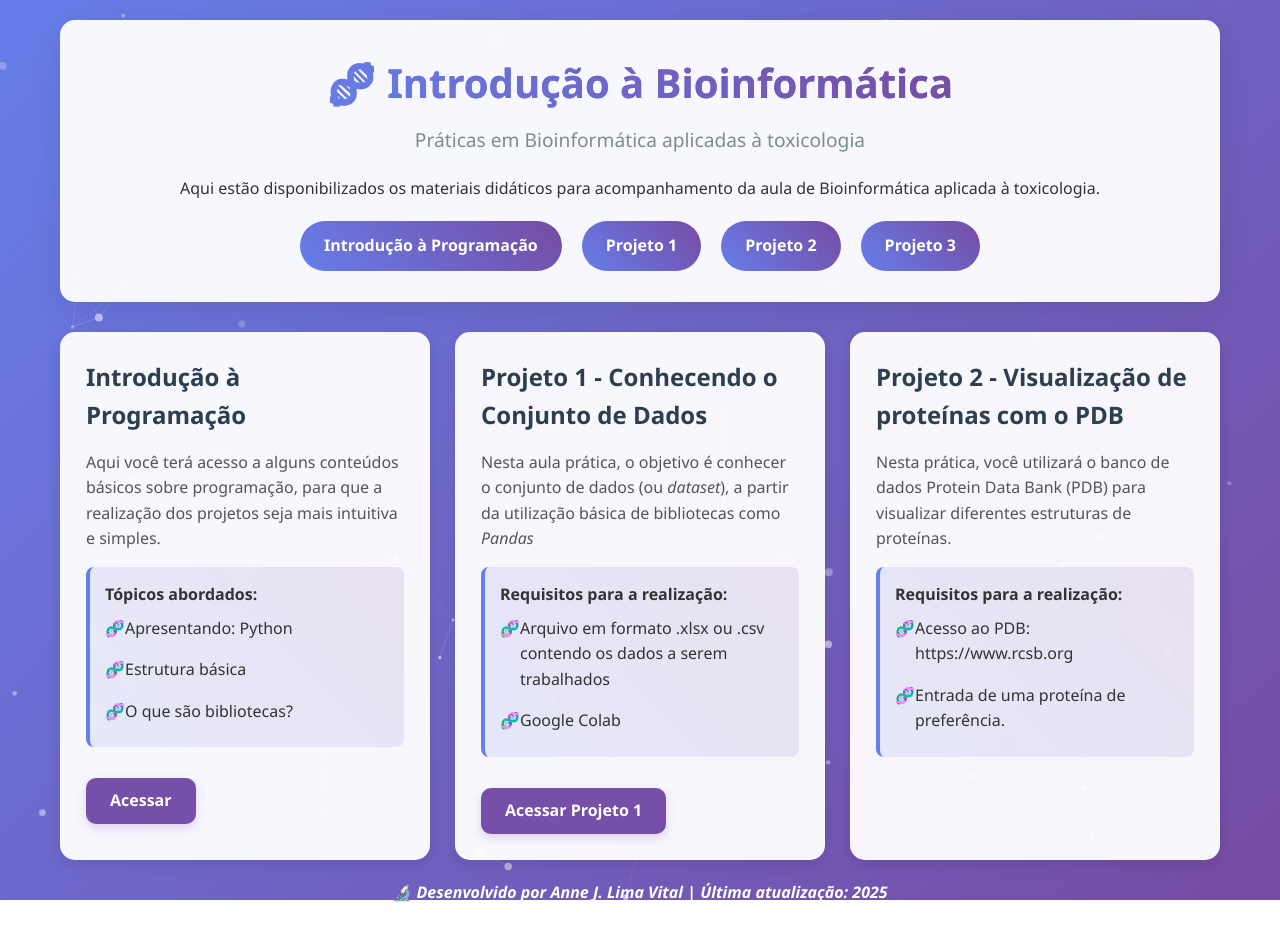
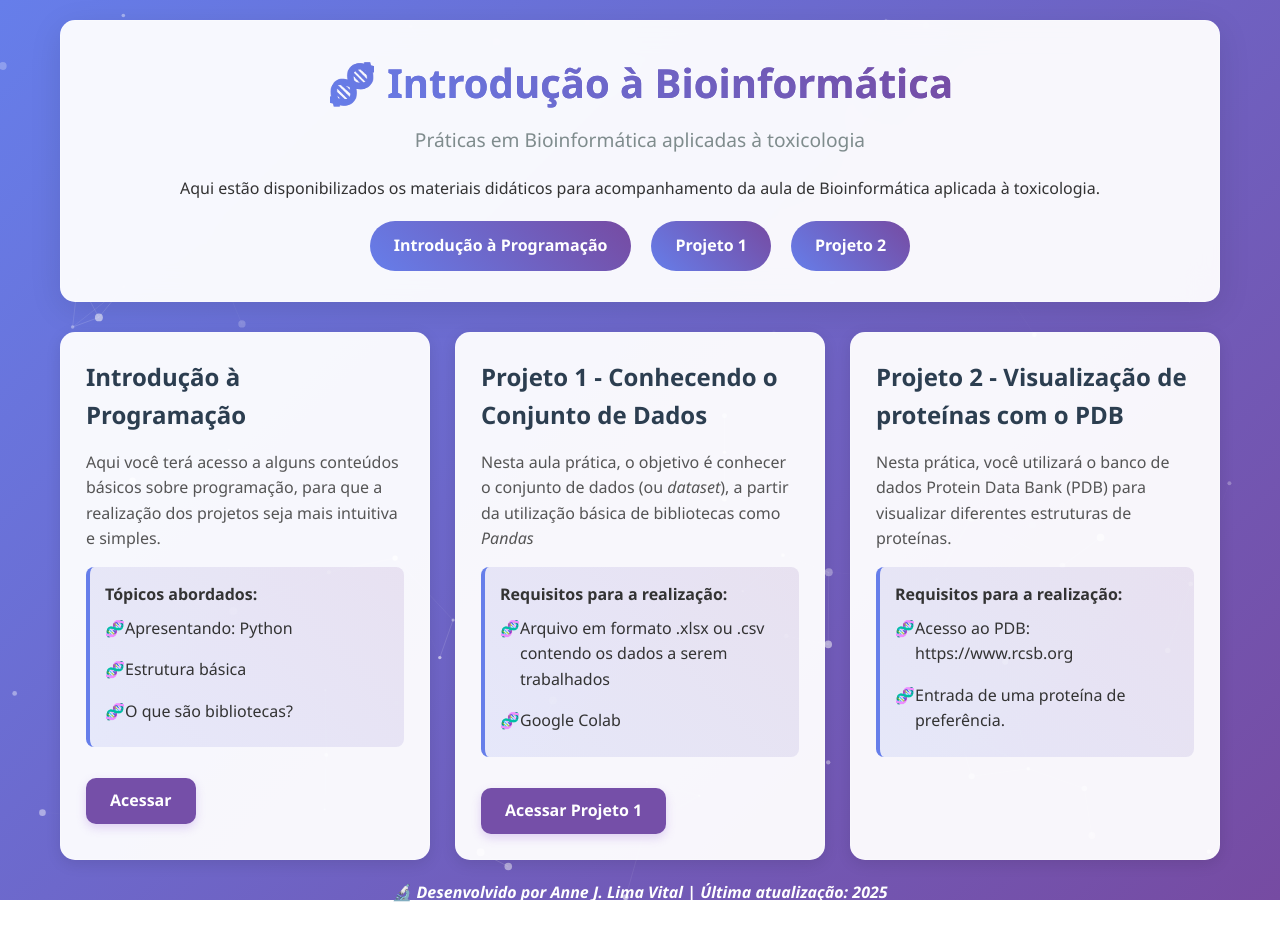
Before and after one commit to annejosiele/AJLV-Bioinformatics, a Jekyll site: the page built from index.html, in a window 1280 px wide. Built offline with Jekyll 4.4.1, drawn with Linux system fonts in a browser that asks for light colours.

Commit message:
Update default.html

```diff
--- a/_layouts/default.html
+++ b/_layouts/default.html
@@ -26,7 +26,6 @@
         <a href="{{ site.baseurl }}/#programming" class="nav-btn">Introdução à Programação</a>
         <a href="{{ site.baseurl }}/#card1" class="nav-btn">Projeto 1</a>
         <a href="{{ site.baseurl }}/#card2" class="nav-btn">Projeto 2</a>
-        <a href="{{ site.baseurl }}/#card3" class="nav-btn">Projeto 3</a>
       </nav>
     </header>
 
```
